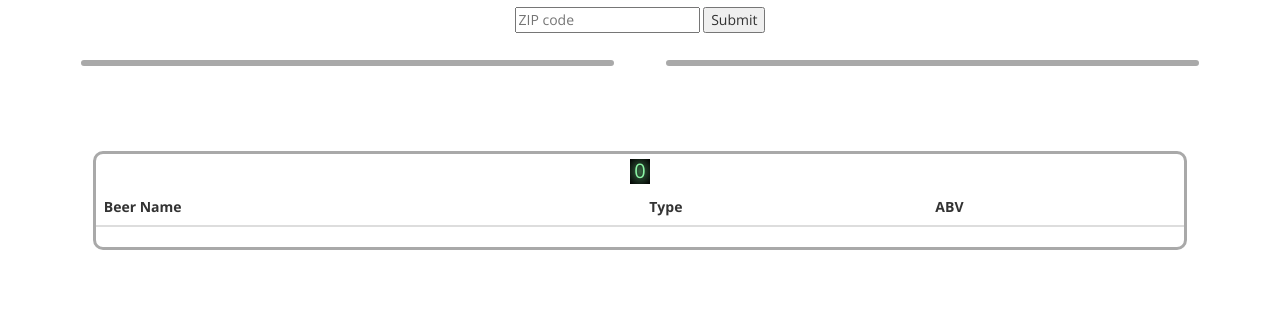
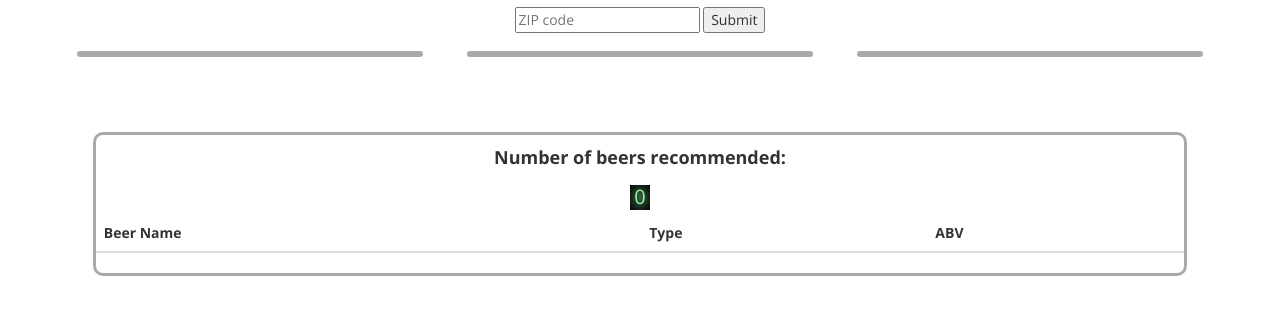
Before and after one commit to sarahjelt/pourcast, a plain HTML site: page index.html in a window 1280 px wide. Shown: the part 107-422 px from the top of the page. Drawn offline with nearby package versions, Linux system fonts and the light colour scheme; a web font is replaced by a local one.

Commit message:
creates new div for music and number beers rec'd header above counter

```diff
--- a/assets/css/style.css
+++ b/assets/css/style.css
@@ -28,7 +28,7 @@ p {
 	font-size: 18px;
 }
 
-.weather, .beer, .table-count {
+.weather, .beer, .music, .table-count {
 	border: 3px solid darkgray;
 	border-radius: 10px;
 	margin: 5% 2% 5% 2%;
--- a/assets/js/app.js
+++ b/assets/js/app.js
@@ -32,8 +32,10 @@ var recommendationsObj = {
   }]
 }
 
+//when you submit zip code, set that zip in localstorage and
 $(".submit").on("click", function(event) {
   var zip = $(".zippy").val().trim();
+  var beer = recommendationsObj.pairs[weatherKey].beer;
   event.preventDefault();
 
   localStorage.clear();
@@ -58,6 +60,8 @@ $(".submit").on("click", function(event) {
     $(".weather").append(weatherInfo);
     weatherInfo.text(results.fcttext);
     })
+
+  getABeer();
 });
 
 function weather() {
@@ -169,6 +173,6 @@ function sendBeerToFire(beer, descript, abv) {
     var children = snapshot.numChildren();
     console.log("number of beers in the database: " + children);
 
-    $(".odometer").text(children + " beers recommended");
+    $(".odometer").text(children);
   })
 }
--- a/index.html
+++ b/index.html
@@ -22,14 +22,18 @@
       </div>
     </div> <!-- end row 1 -->
     <div class="row">
-      <div class="col-md-6">
+      <div class="col-md-4">
         <div class="weather"></div>
       </div>
-      <div class="col-md-6">
+      <div class="col-md-4">
         <div class="beer"></div>
+      </div>
+      <div class="col-md-4">
+        <div class="music"></div>
       </div>
     </div> <!-- end row 2 -->
     <div class="row table-count">
+      <p><strong>Number of beers recommended:</strong></p>
       <div class="odometer counter"></div>
       <table class="table">
         <thead>
```
